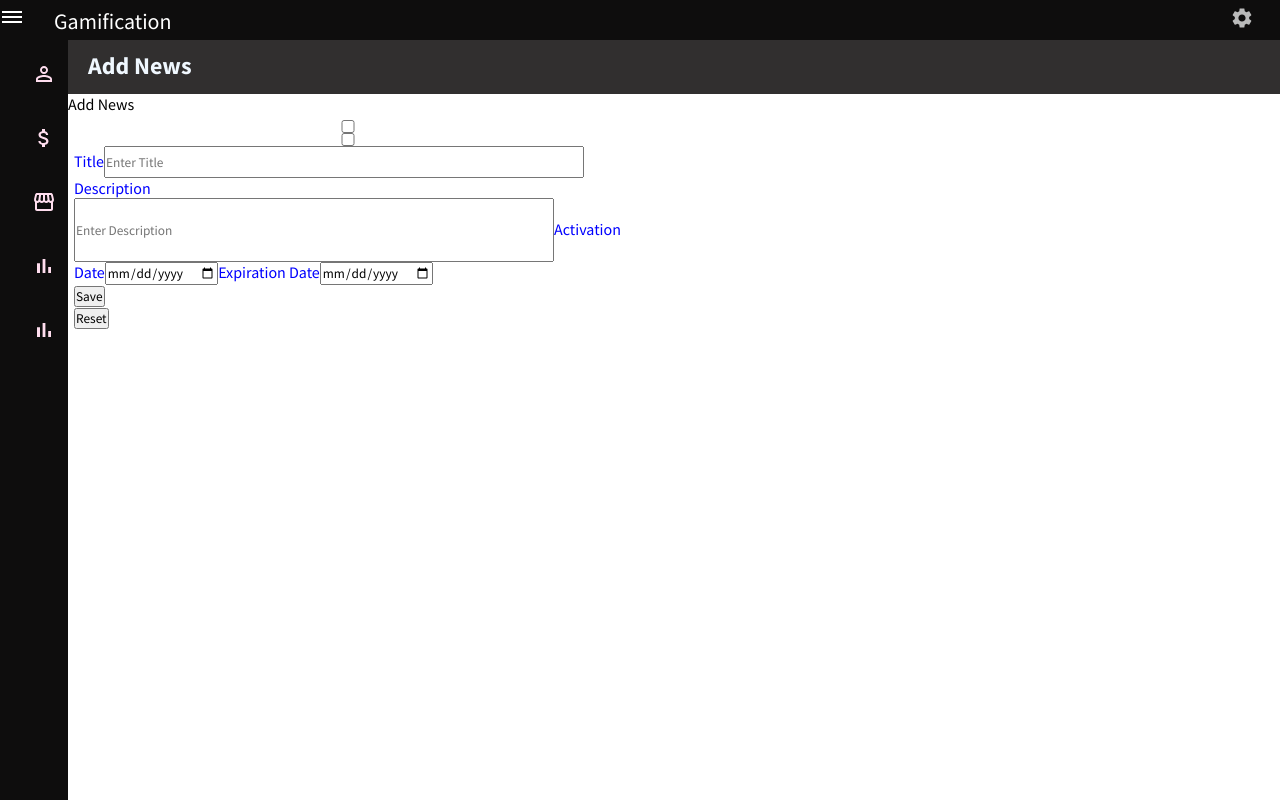
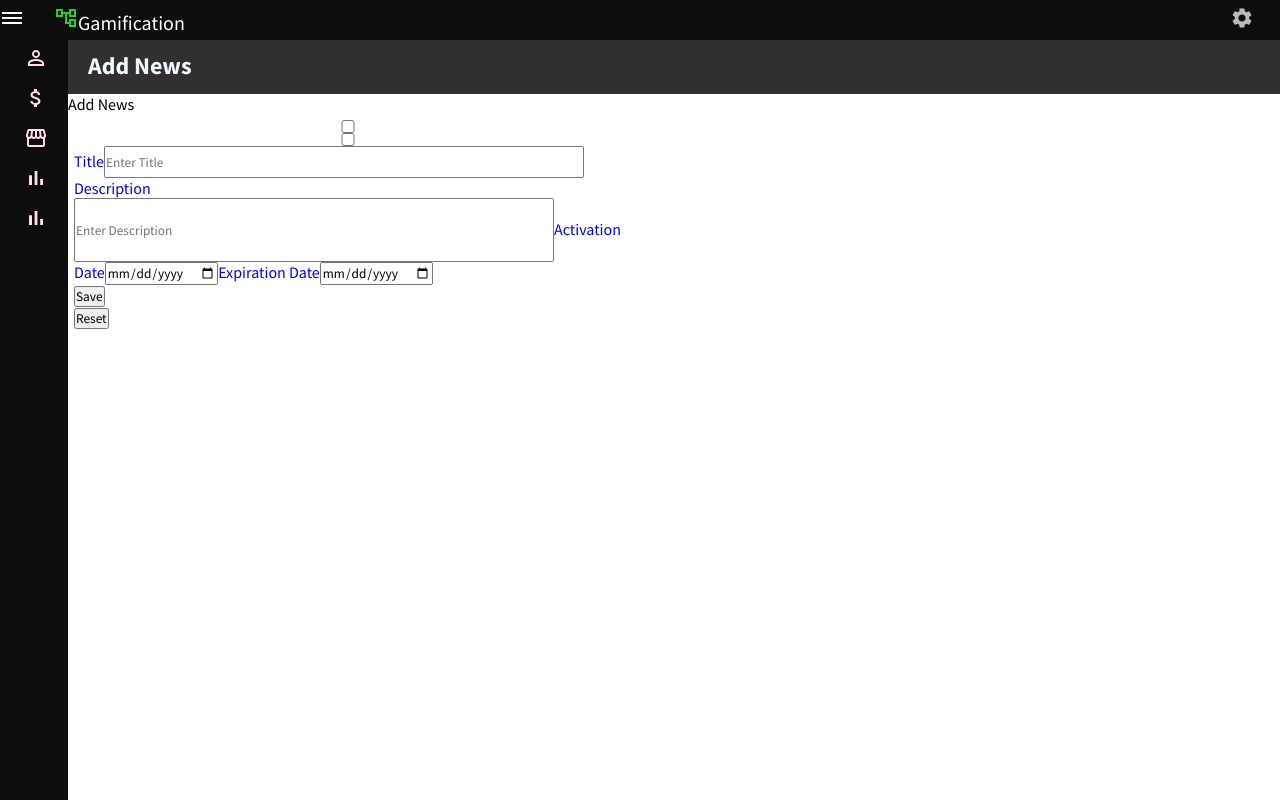
Before and after one commit to anisha2905/Gamification1, a React (Create React App) app: page /addnews in a window 1280 px wide. Built offline with nearby package versions, Linux system fonts and the light colour scheme.

Commit message:
changes made

```diff
--- a/src/components/topbar/Sidebar3.jsx
+++ b/src/components/topbar/Sidebar3.jsx
@@ -1,6 +1,6 @@
 
 import { Link ,Routes,Route} from 'react-router-dom'
-import { AttachMoney, BarChart, PermIdentity, Storefront, DehazeOutlined,AspectRatioSharp, DehazeRounded} from '@material-ui/icons'
+import { AttachMoney, BarChart, PermIdentity, Storefront, DehazeOutlined,AspectRatioSharp, DehazeRounded, AccountTreeOutlined} from '@material-ui/icons'
 
 import React,{useState} from 'react'
 import "./topbar1.css"
@@ -20,12 +20,16 @@ function Sidebar3() {
   return (
       <main className={show ? 'space-toggle' : null}>
           <header className='header'>
-          <div className='topLeft header-toggle' onClick={() => setShow(!show)}>
+          <div className='header-toggle' onClick={() => setShow(!show)}>
                 <DehazeOutlined className='topbarIcon'/>
+                <AccountTreeOutlined className='topbarlogo'/>
+              <span className="logo ">Gamification</span>
 
-                <span className="logo">Gamification</span>
-            </div>
-            <div className="sidebarMenu"></div>
+                </div>
+
+
+
+
             <div className="topRight">
                 <div className="topbarIconContainer">
                     <Settings/>
--- a/src/components/topbar/topbar1.css
+++ b/src/components/topbar/topbar1.css
@@ -54,7 +54,6 @@ main{
   height: 100vh;
   width: var(--nav-width);
   background-color: var(--first-color);
-  padding-top: 1rem;
   transition: 0.5s;
 }
 .nav{
@@ -62,16 +61,16 @@ main{
   flex-direction: column;
   justify-content: space-between;
   overflow: hidden;
-  padding: 0.5rem 0 0.5rem 1.5rem;
+  padding: 0.5rem 0 .5rem 1.5rem;
 }
 .nav-logo,.nav-link{
   display: grid;
   grid-template-columns: max-content max-content;
   column-gap: 2rem;
-  padding: 0.5rem 0 0.5rem .5rem ;
+  padding: 0.5rem 0 0 0 ;
 }
 .nav-logo{
-  margin-bottom: 2rem;
+  margin-bottom: 1rem;
 }
 .nav-logo-icon{
   font-size: 1.25rem;
@@ -86,7 +85,7 @@ main{
   position: relative;
   color:var(--white-color);
   transition: 0.5s;
-  margin-bottom: 1.5rem;
+  margin-bottom: .5rem;
 }
 .nav-link:hover{
   color:greenyellow;
@@ -118,9 +117,13 @@ text-align: center;
   justify-content: space-between;
 }
 /*  gfghfdg*/
+.topbarlogo{
+  color:#20d22b;
+
+}
 .logo {
   font-weight:normal;
-  font-size: 22px;
+  font-size: 20px;
   color:white;
   cursor: pointer;
 }
```
